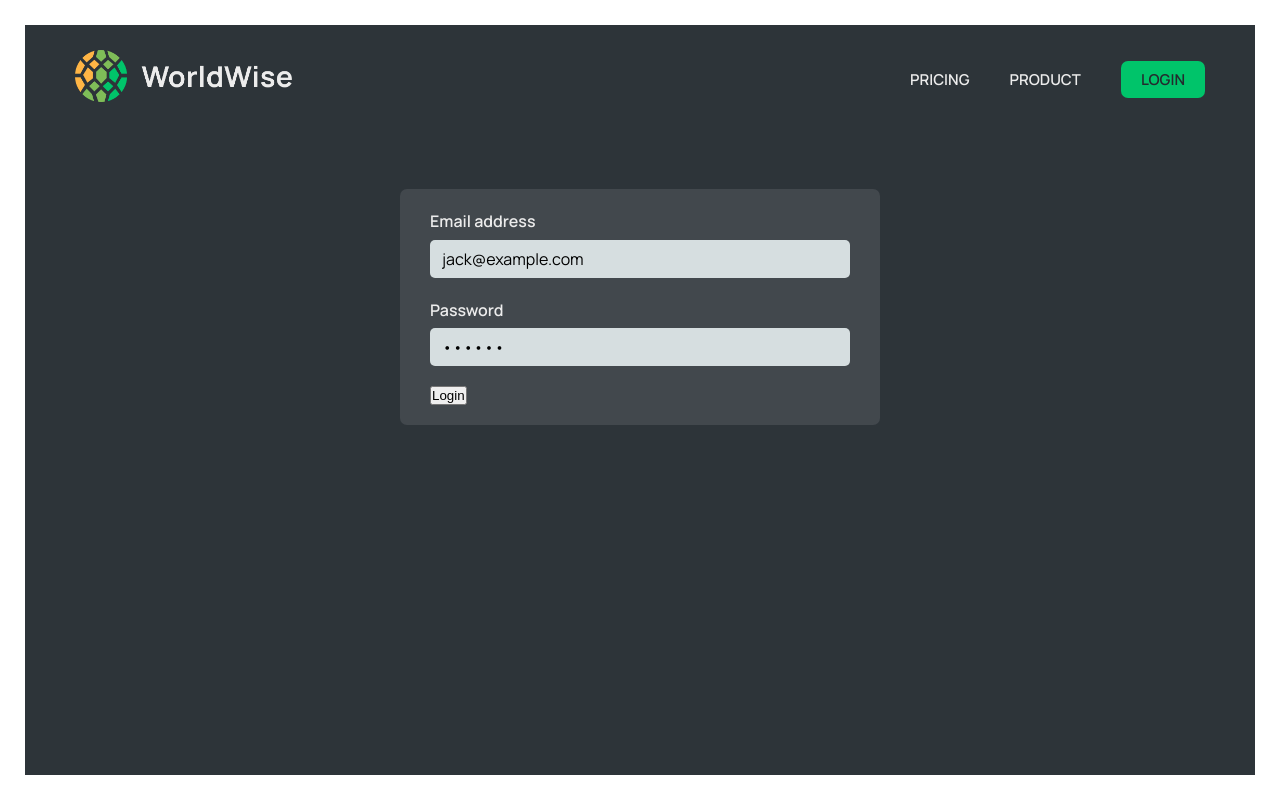
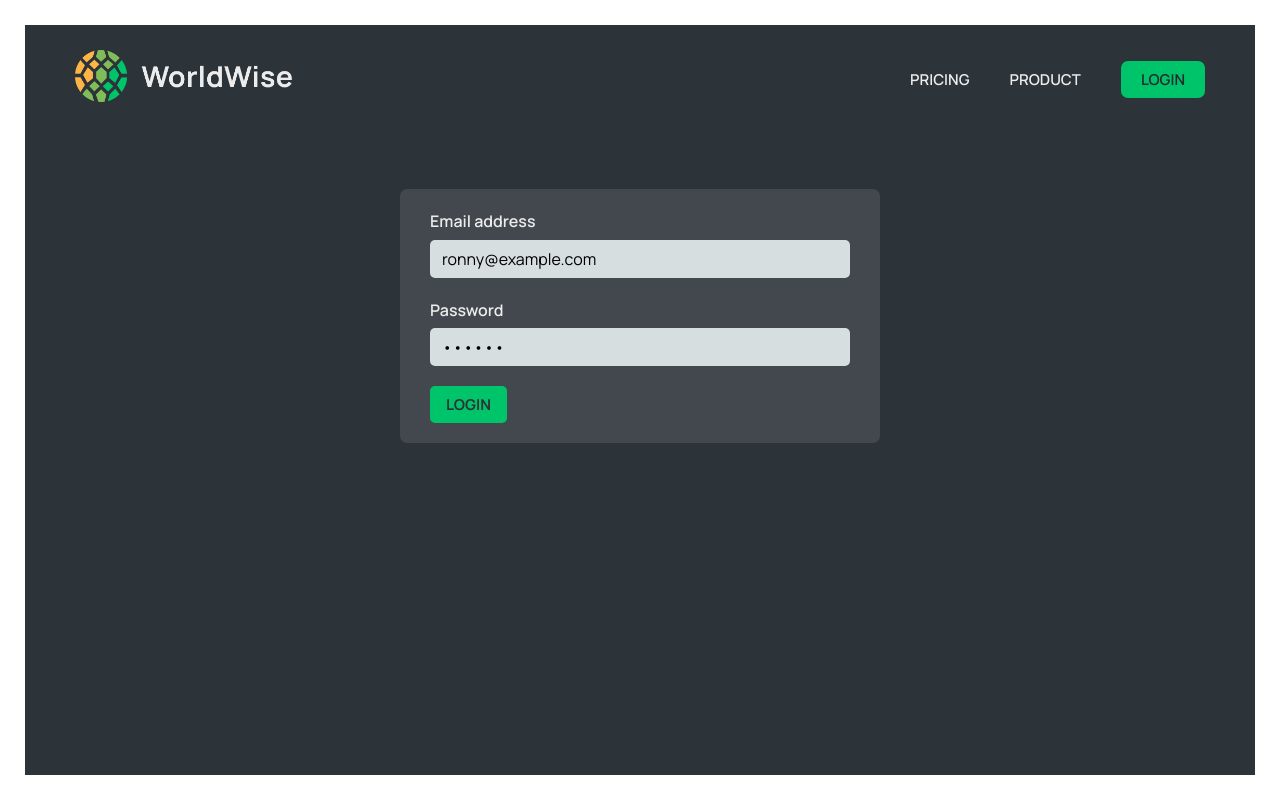
Before and after one commit to RachitJain959/worldwise, a React (Vite) app: page /login in a window 1280 px wide. Built offline with nearby package versions, Linux system fonts and the light colour scheme; data requests are answered from the project's data file.

Commit message:
implement login via FakeAuthContext p1-login

```diff
--- a/src/App.jsx
+++ b/src/App.jsx
@@ -11,9 +11,11 @@
 import City from './components/City';
 import Form from './components/Form';
 import { CityProvider } from './contexts/CityContext';
+import { AuthProvider } from './contexts/FakeAuthContext';
 
 function App() {
   return (
+    <AuthProvider>
       <CityProvider>
         <BrowserRouter>
           <Routes>
@@ -35,6 +37,7 @@
           </Routes>
         </BrowserRouter>
       </CityProvider>
+    </AuthProvider>
   );
 }
 
--- a/src/pages/Login.jsx
+++ b/src/pages/Login.jsx
@@ -1,16 +1,37 @@
-import { useState } from 'react';
+import { useEffect, useState } from 'react';
 import styles from './Login.module.css';
 import PageNav from '../components/PageNav';
+import { useAuth } from '../contexts/FakeAuthContext';
+import { useNavigate } from 'react-router-dom';
+import Button from '../components/Button';
 
 export default function Login() {
   // PRE-FILL FOR DEV PURPOSES
-  const [email, setEmail] = useState('jack@example.com');
+  const [email, setEmail] = useState('ronny@example.com');
   const [password, setPassword] = useState('qwerty');
+
+  const { login, isAuthenticated } = useAuth();
+
+  const navigate = useNavigate();
+
+  function handleSubmit(e) {
+    e.preventDefault();
+    login(email, password);
+  }
+
+  useEffect(
+    function () {
+      if (isAuthenticated) {
+        navigate('/app');
+      }
+    },
+    [navigate, isAuthenticated]
+  );
 
   return (
     <main className={styles.login}>
       <PageNav />
-      <form className={styles.form}>
+      <form className={styles.form} onClick={handleSubmit}>
         <div className={styles.row}>
           <label htmlFor="email">Email address</label>
           <input
@@ -32,7 +53,7 @@
         </div>
 
         <div>
-          <button>Login</button>
+          <Button type="primary">Login</Button>
         </div>
       </form>
     </main>
```
Lines whose indentation alone changed are shown as unchanged.
